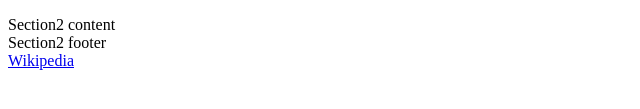
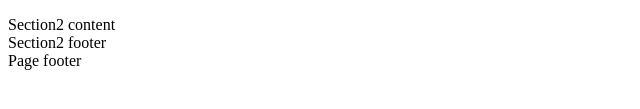
Before and after one commit to relentlessOne/iislabpio_194990, a plain HTML site: page index.html in a window 1280 px wide. Shown: the part 183-292 px from the top of the page, 0-640 px from the left. Drawn offline with Linux system fonts and the light colour scheme.

Commit message:
index.html cecha1

```diff
--- a/index.html
+++ b/index.html
@@ -30,7 +30,7 @@
 			</footer>
 		</section>
 		<footer  class="navbar">
-			<a href="http://pl.wikipedia.org/wiki/System_kontroli_wersji">Wikipedia</a>
+			Page footer
 		</footer>
 	</body>
 </html>
```
